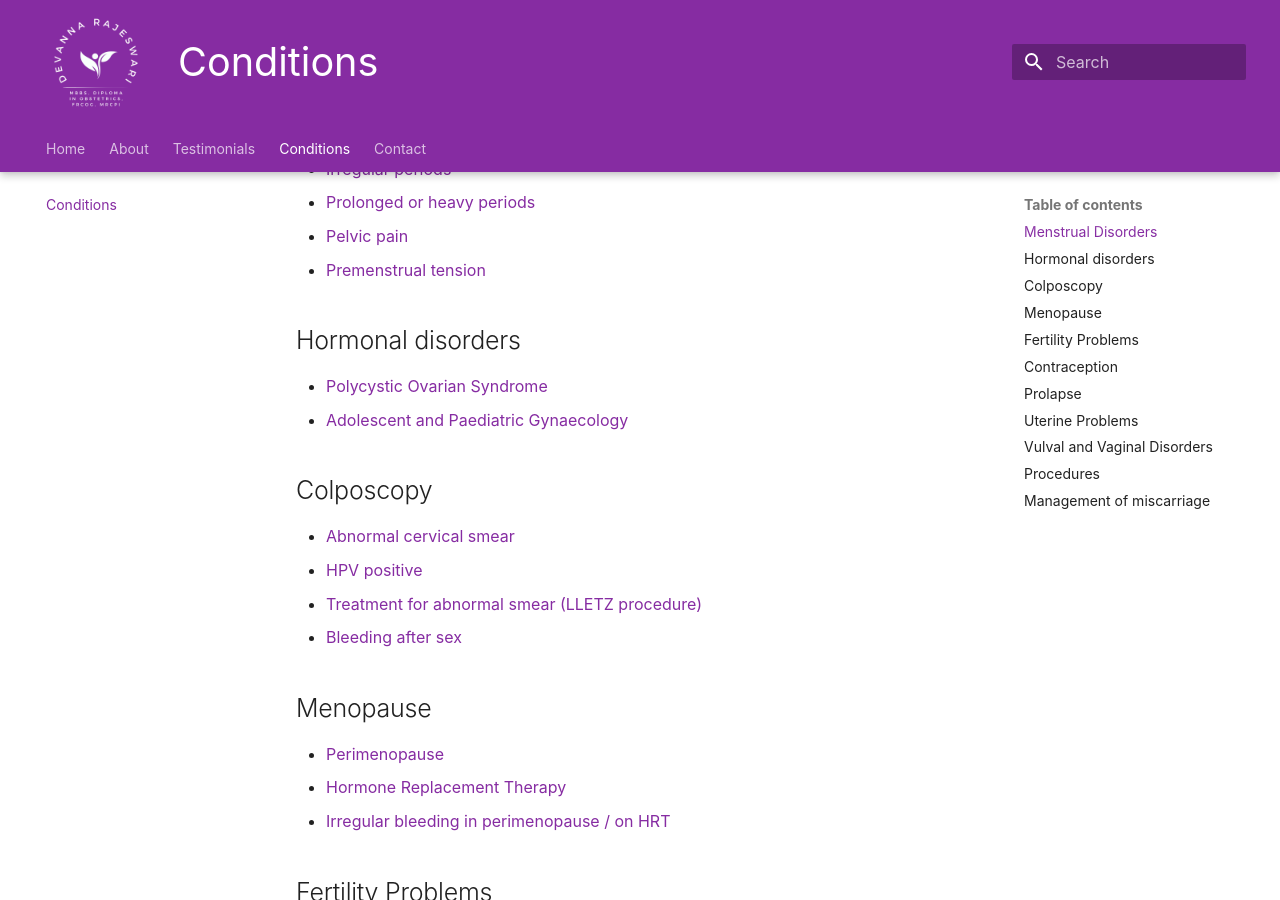
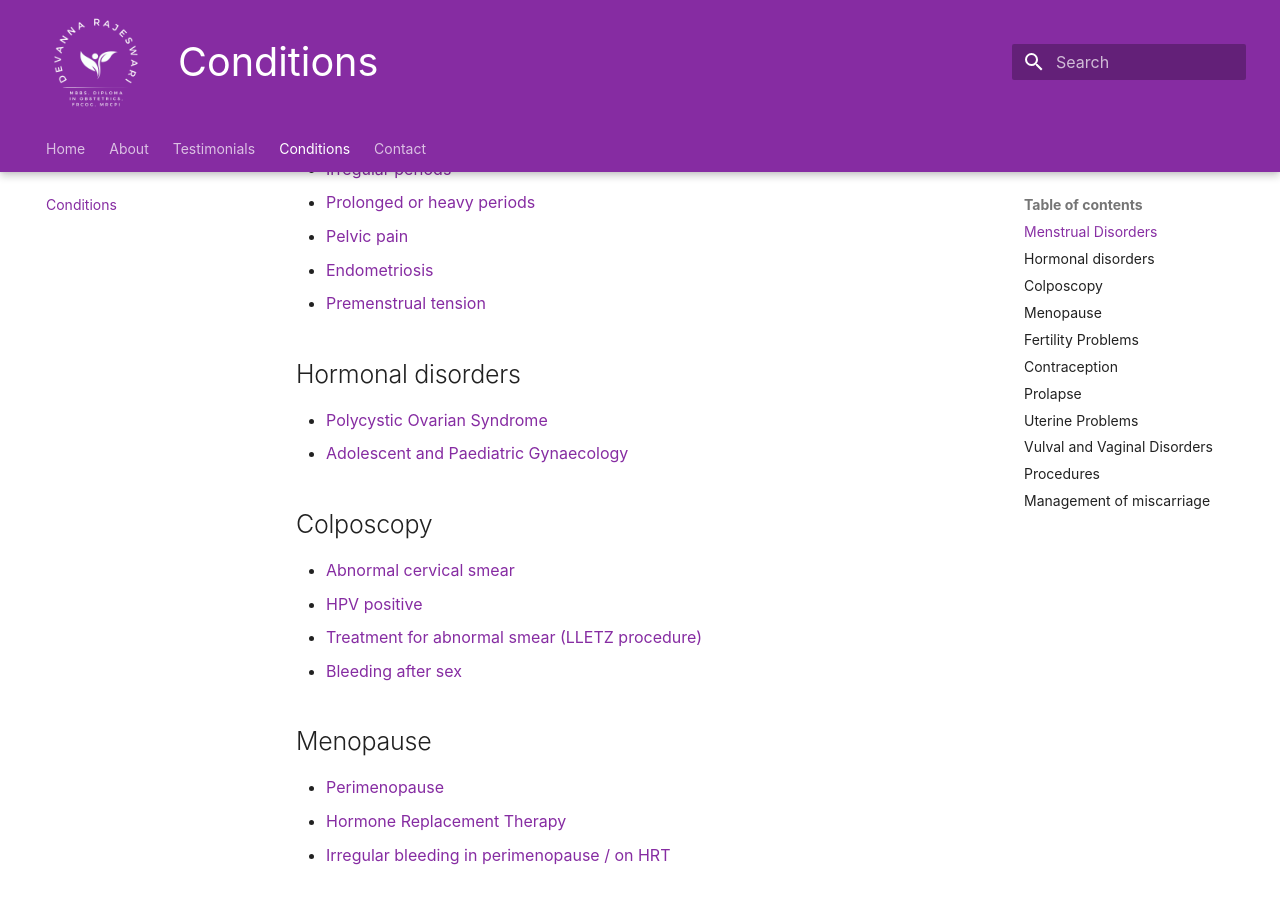
Before and after one commit to anchit-chandran/aunty-rajeswari-website, an MkDocs documentation site: the page built from docs/conditions.md, in a window 1280 px wide and 900 px high, scrolled down 305 px. Built offline with MkDocs 1.6.1 and Material for MkDocs 9.7.7, drawn with Linux system fonts in a browser that asks for light colours; some web fonts are replaced.

Commit message:
adds endometriosis to conditions
Signed-off-by: Anchit <anchit97123@gmail.com>

```diff
--- a/docs/conditions.md
+++ b/docs/conditions.md
@@ -9,6 +9,7 @@ In addition to this, Miss Rajeswari offers treatments for the following conditio
 - [Irregular periods](https://www.nhs.uk/conditions/irregular-periods/){:target="_blank"}
 - [Prolonged or heavy periods](https://www.nhs.uk/conditions/heavy-periods/){:target="_blank"}
 - [Pelvic pain](https://www.nhs.uk/conditions/pelvic-pain/){:target="_blank"}
+- [Endometriosis](https://www.nhs.uk/conditions/endometriosis/){:target="_blank"}
 - [Premenstrual tension](https://www.nhs.uk/conditions/pre-menstrual-syndrome/){:target="_blank"}
 
 ## Hormonal disorders
```
